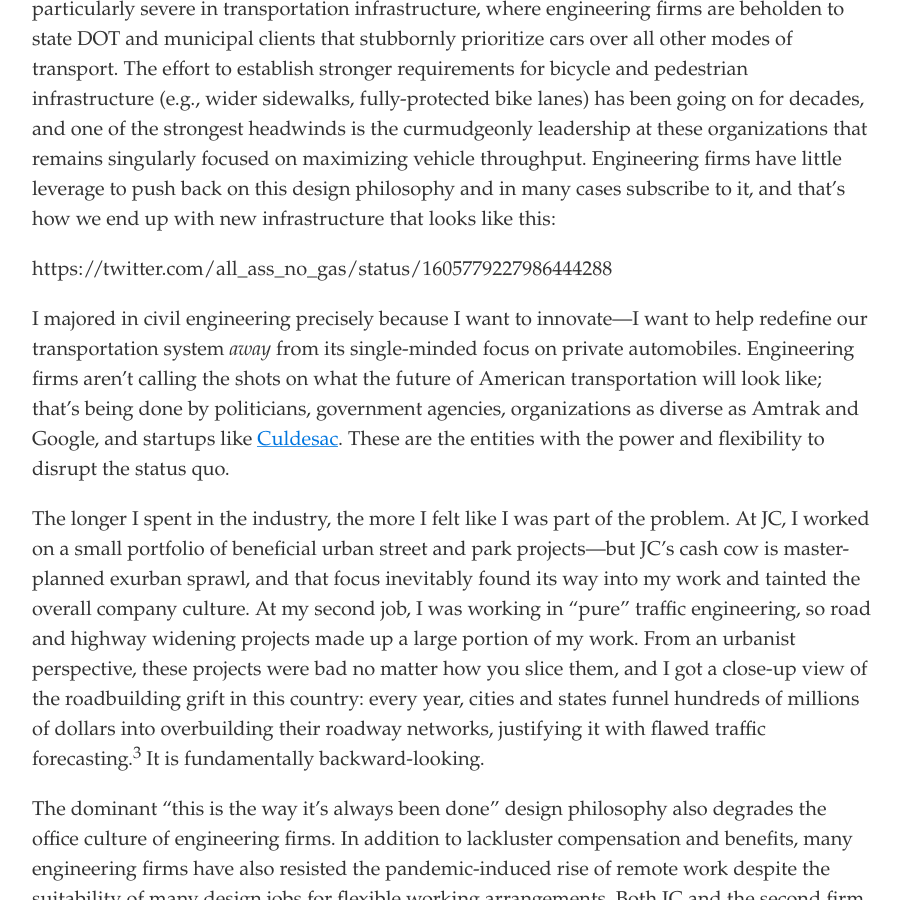
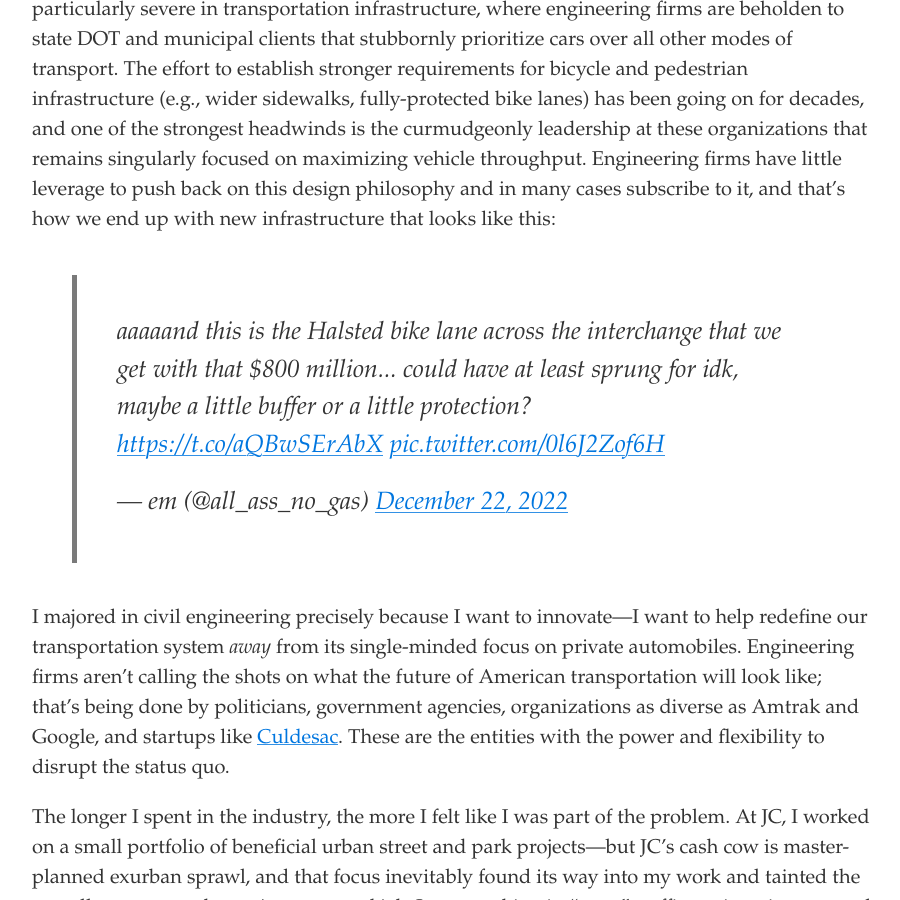
Before and after one commit to lithiumaneurysm/lithiumaneurysm.github.io, a Jekyll site: the page built from docs/_posts/2023-01-23-Why-I-left-civil-engineering.md, in a window 1280 px wide and 900 px high, scrolled down 6159 px. Shown: the whole window, without its empty margins (188-1088 px from the left). Built offline with Jekyll 4.4.1, drawn with Linux system fonts in a browser that asks for light colours; comment, search, counter and statistics services are not loaded.

Commit message:
Update 2023-01-23-Why-I-left-civil-engineering.md

```diff
--- a/docs/_posts/2023-01-23-Why-I-left-civil-engineering.md
+++ b/docs/_posts/2023-01-23-Why-I-left-civil-engineering.md
@@ -61,7 +61,7 @@ As a result, a lot of "bread and butter" civil engineering work feels more like
 
 Given these priors, it's difficult for civil engineers to innovate. Expanding what is permissible often requires editing published standards, regulations, or policies—a political effort that is well outside the scope and appetite of private engineering firms. This status quo bias is particularly severe in transportation infrastructure, where engineering firms are beholden to state DOT and municipal clients that stubbornly prioritize cars over all other modes of transport. The effort to establish stronger requirements for bicycle and pedestrian infrastructure (e.g., wider sidewalks, fully-protected bike lanes) has been going on for decades, and one of the strongest headwinds is the curmudgeonly leadership at these organizations that remains singularly focused on maximizing vehicle throughput. Engineering firms have little leverage to push back on this design philosophy and in many cases subscribe to it, and that's how we end up with new infrastructure that looks like this:
 
-https://twitter.com/all_ass_no_gas/status/1605779227986444288
+<blockquote class="twitter-tweet"><p lang="en" dir="ltr">aaaaand this is the Halsted bike lane across the interchange that we get with that $800 million... could have at least sprung for idk, maybe a little buffer or a little protection? <a href="https://t.co/aQBwSErAbX">https://t.co/aQBwSErAbX</a> <a href="https://t.co/0l6J2Zof6H">pic.twitter.com/0l6J2Zof6H</a></p>&mdash; em (@all_ass_no_gas) <a href="https://twitter.com/all_ass_no_gas/status/1605779227986444288?ref_src=twsrc%5Etfw">December 22, 2022</a></blockquote> <script async src="https://platform.twitter.com/widgets.js" charset="utf-8"></script>
 
 I majored in civil engineering precisely because I want to innovate—I want to help redefine our transportation system _away_ from its single-minded focus on private automobiles. Engineering firms aren't calling the shots on what the future of American transportation will look like; that's being done by politicians, government agencies, organizations as diverse as Amtrak and Google, and startups like [Culdesac](https://culdesac.com/). These are the entities with the power and flexibility to disrupt the status quo.
 
```
